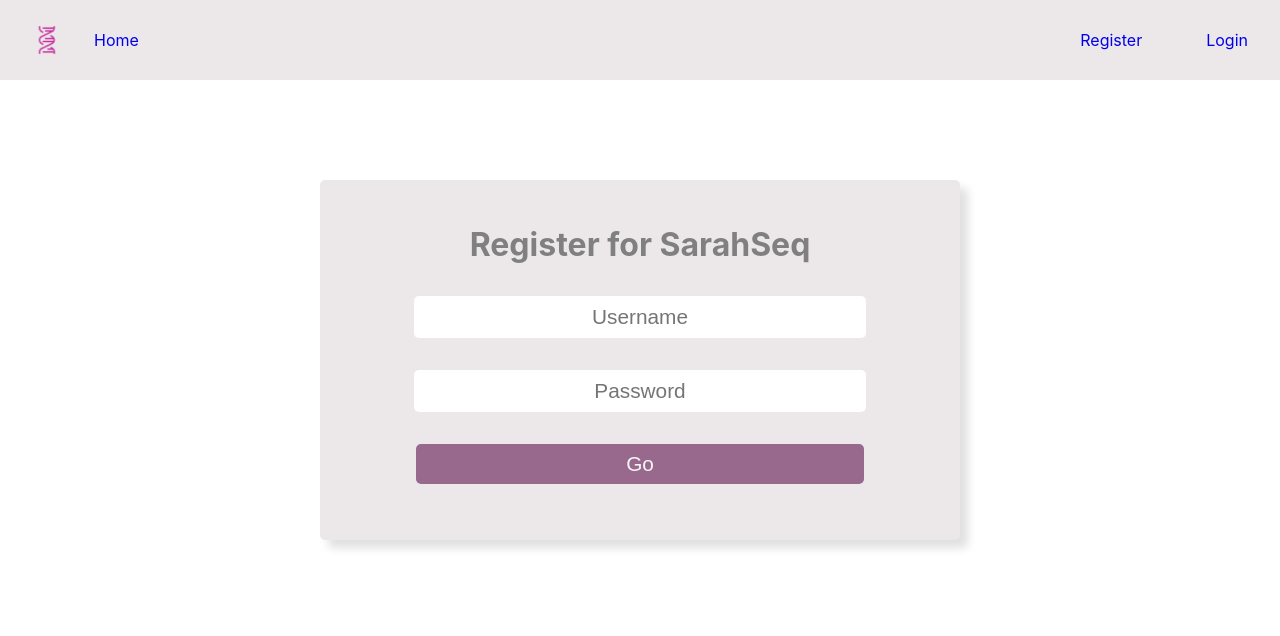
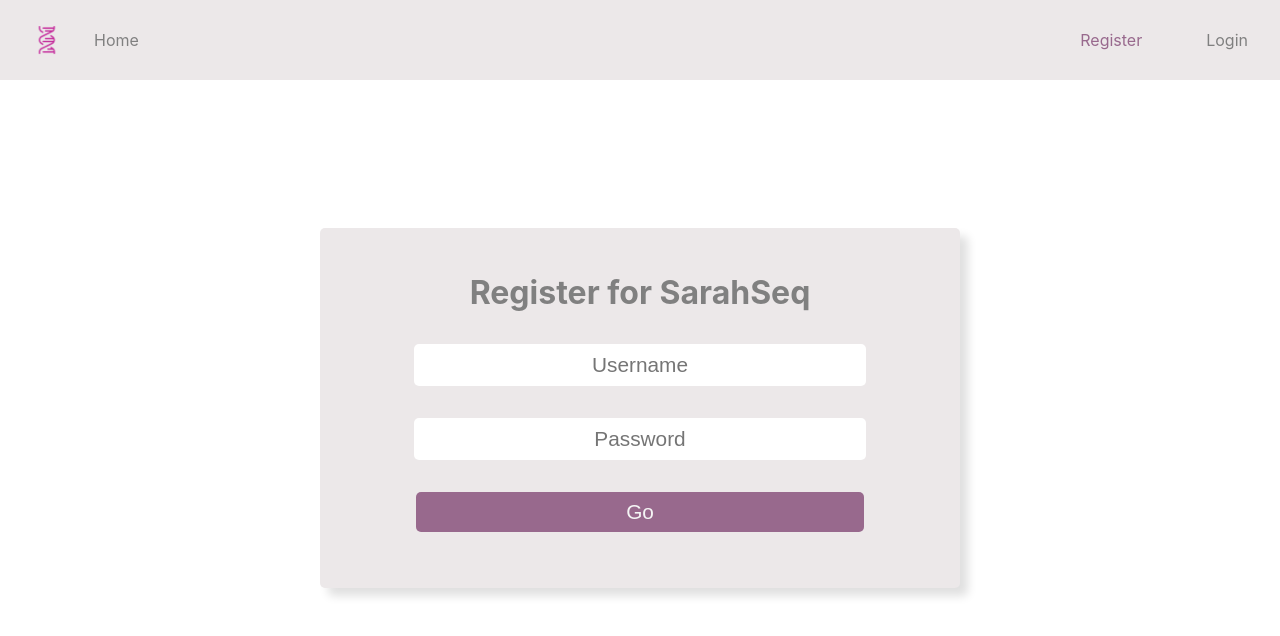
Before and after one commit to Megan0145/SarahSeq-FE, a React (Create React App) app: page /register in a window 1280 px wide. Shown: the top 636 px of the page. Built offline with nearby package versions, Linux system fonts and the light colour scheme.

Commit message:
Dna helix icon in navbar

```diff
--- a/src/components/Navbar.jsx
+++ b/src/components/Navbar.jsx
@@ -13,17 +13,17 @@ function NavBar(props) {
       <StyledNav>
         <div className="nav-left">
           <img src="icons8-dna-helix-64.png" alt="Dna double helix" />
-          <NavLink to="/">Home</NavLink>
+          <NavLink exact to="/">Home</NavLink>
         </div>
         <div className="nav-right">
-          <NavLink to="/register">Register</NavLink>
-          <NavLink to="/login">Login</NavLink>
+          <NavLink exact to="/register">Register</NavLink>
+          <NavLink exact to="/login">Login</NavLink>
         </div>
       </StyledNav>
       <StyledMain>
         <Route exact path="/" component={Home} />
-        <Route path="/login" component={Login} />
-        <Route path="/register" component={Register} />
+        <Route exact path="/login" component={Login} />
+        <Route exact path="/register" component={Register} />
       </StyledMain>
     </div>
   );
--- a/src/styles.js
+++ b/src/styles.js
@@ -11,6 +11,7 @@ export const StyledForm = styled.form`
   align-items: center;
   border: none;
   border-radius: 5px;
+  margin-top: 12vh;
   h1 {
     color: grey;
     margin-bottom: 2rem;
@@ -64,6 +65,10 @@ export const StyledNav = styled.nav`
   a {
     text-decoration: none;
     margin: 0 2rem;
+    color: grey;
+    &.active {
+        color: #98698d;
+    }
   }
   img {
     height: 30px;
```
